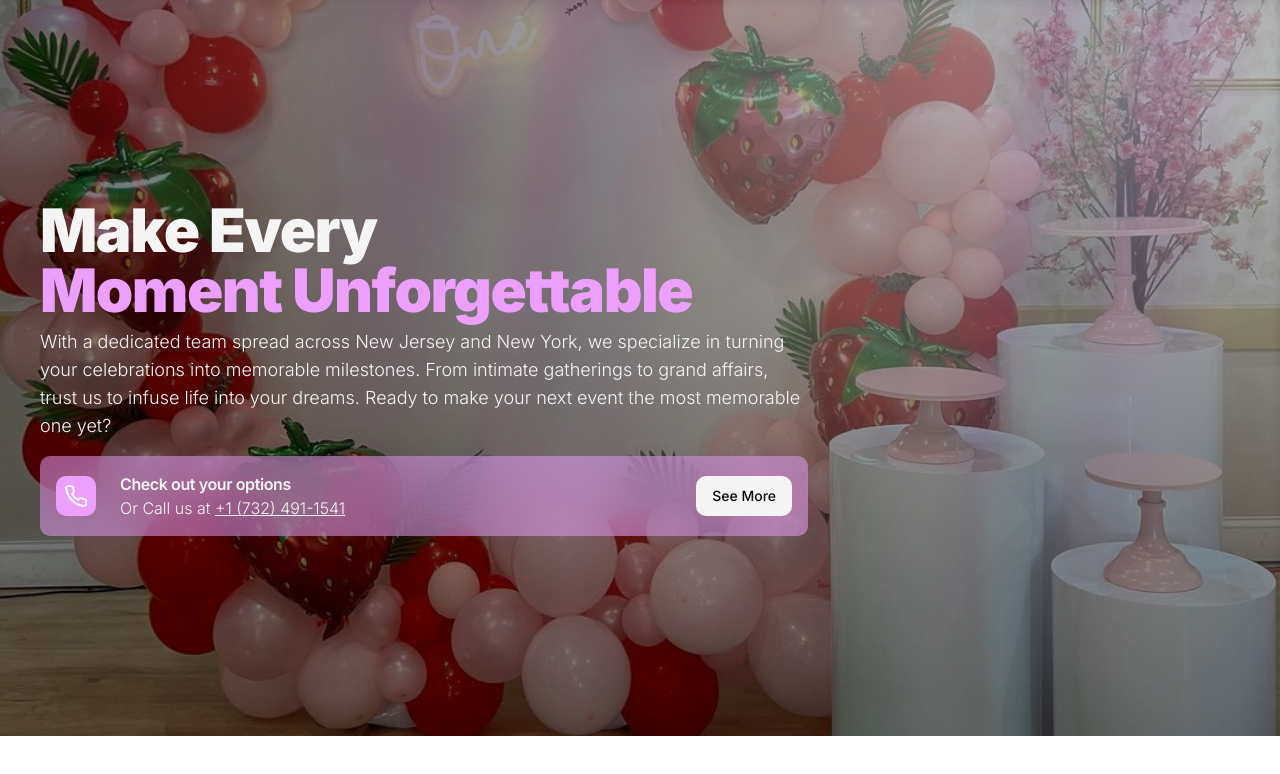
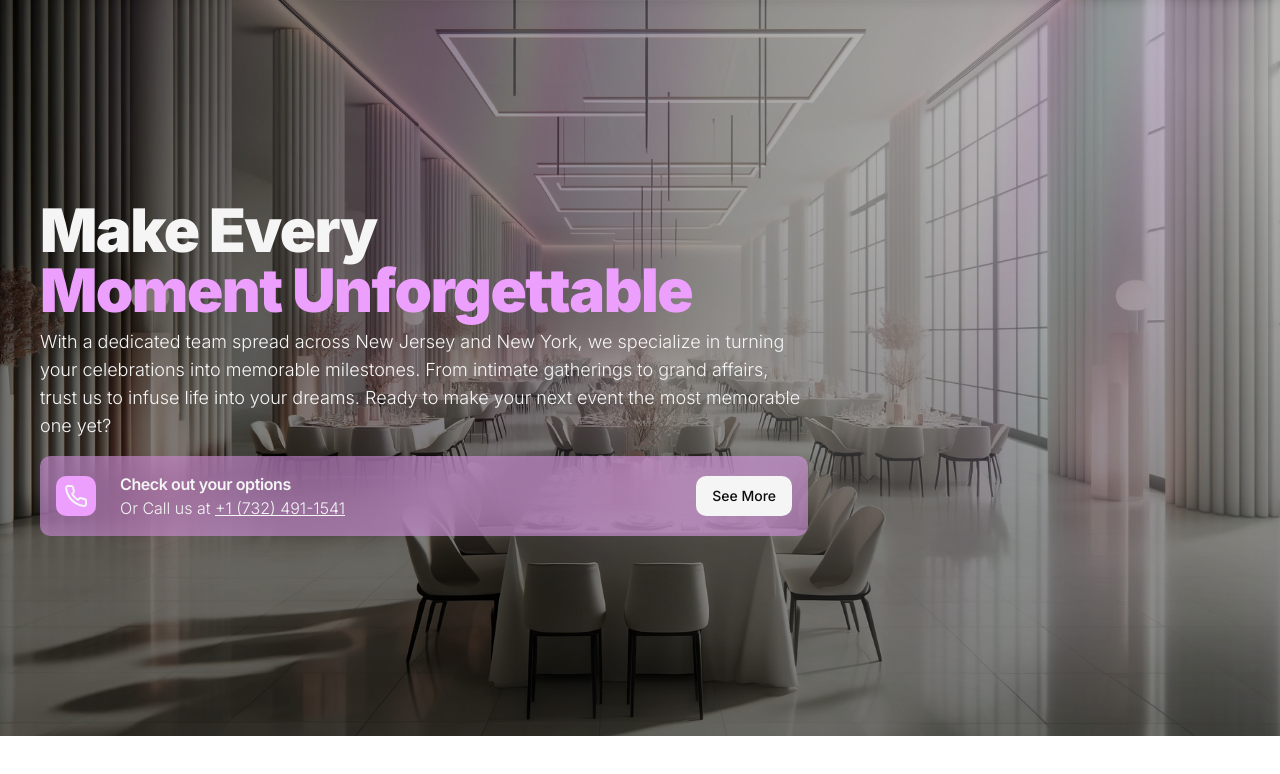
Before and after one commit to geeth24/decorate-ur-party, a Next.js app: page / in a window 1280 px wide. Shown: the top 774 px of the page. Built offline with nearby package versions, Linux system fonts and the light colour scheme.

Commit message:
chore: Update Hero component with optimized image format

```diff
--- a/src/components/Hero.tsx
+++ b/src/components/Hero.tsx
@@ -36,7 +36,7 @@ function Hero() {
   return (
     <div className="relative flex h-[calc(100vh-64px)] w-full flex-col items-center justify-center px-10 py-2">
       <Image
-        src="/hero-bg.jpg"
+        src="/hero-bg.webp"
         alt="hero"
         layout="fill"
         objectFit="cover"
```
Also changed, not shown: public/hero-bg.webp (added).
